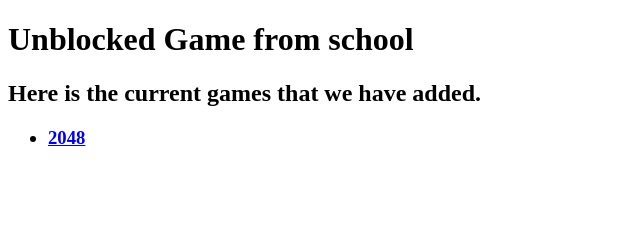
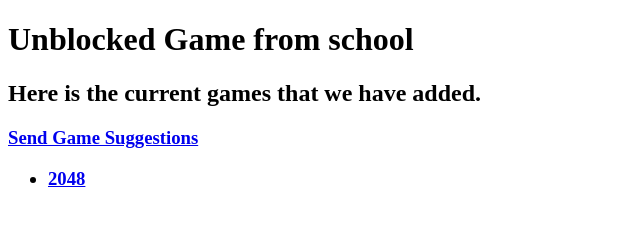
Before and after one commit to Thecharmander95/unblockedgames, a plain HTML site: page index.html in a window 1280 px wide. Shown: the whole page, without its empty margins (0-640 px from the left). Drawn offline with Linux system fonts and the light colour scheme.

Commit message:
added suggestion link

```diff
--- a/index.html
+++ b/index.html
@@ -5,6 +5,7 @@
 <body>
   <h1>Unblocked Game from school</h1>
   <h2>Here is the current games that we have added.</h2>
+  <h3><a href="mailto:games@lionnav.com" target=_blank rel="noopener noreferrer">Send Game Suggestions</a></h3>
   <h3>
     <ul>
       <li><a href="2048.html"> 2048 </a></li>
```
